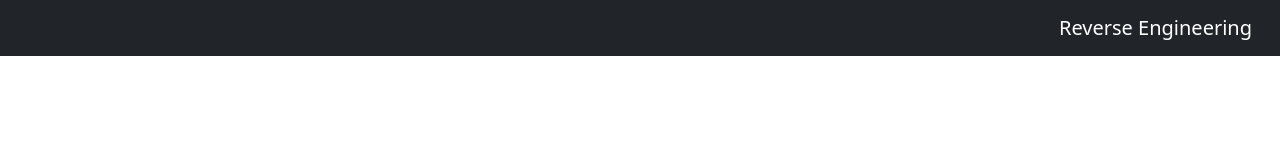
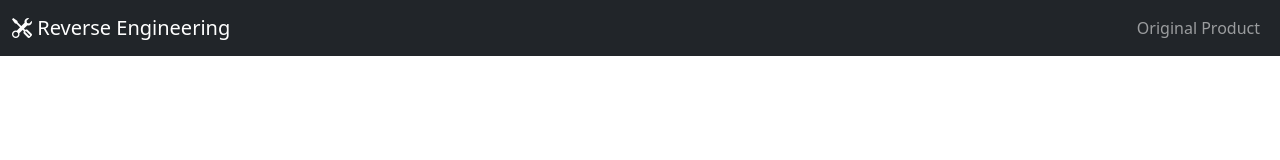
Before and after one commit to alexshoumer/reverse-engineering, a plain HTML site: page index.html in a window 1280 px wide. Drawn offline with nearby package versions, Linux system fonts and the light colour scheme.

Commit message:
Update index.html

```diff
--- a/index.html
+++ b/index.html
@@ -18,9 +18,18 @@
     <body>
         <nav class = "navbar navbar-expand-sm bg-dark navbar-dark">
             <div class = "container-fluid">
-                <i class="bi bi-tools"></i>
-                <a class = "navbar-brand" href = "#">Reverse Engineering</a>
+                <a class = "navbar-brand" href = "#"><i class="bi bi-tools"></i>  Reverse Engineering</a>
+                <!-- Links -->
+                <ul class = "navbar-nav">
+                    <li class = "nav-item">
+                        <a class = "nav-link">Original Product</a>
+                    </li>
+                    <li class = "nav-item">
+                        <div class = "dropdown">
+
+                        </div>
+                    </li>
+                </ul>
             </div>
         </nav>
-
     </body>
```
